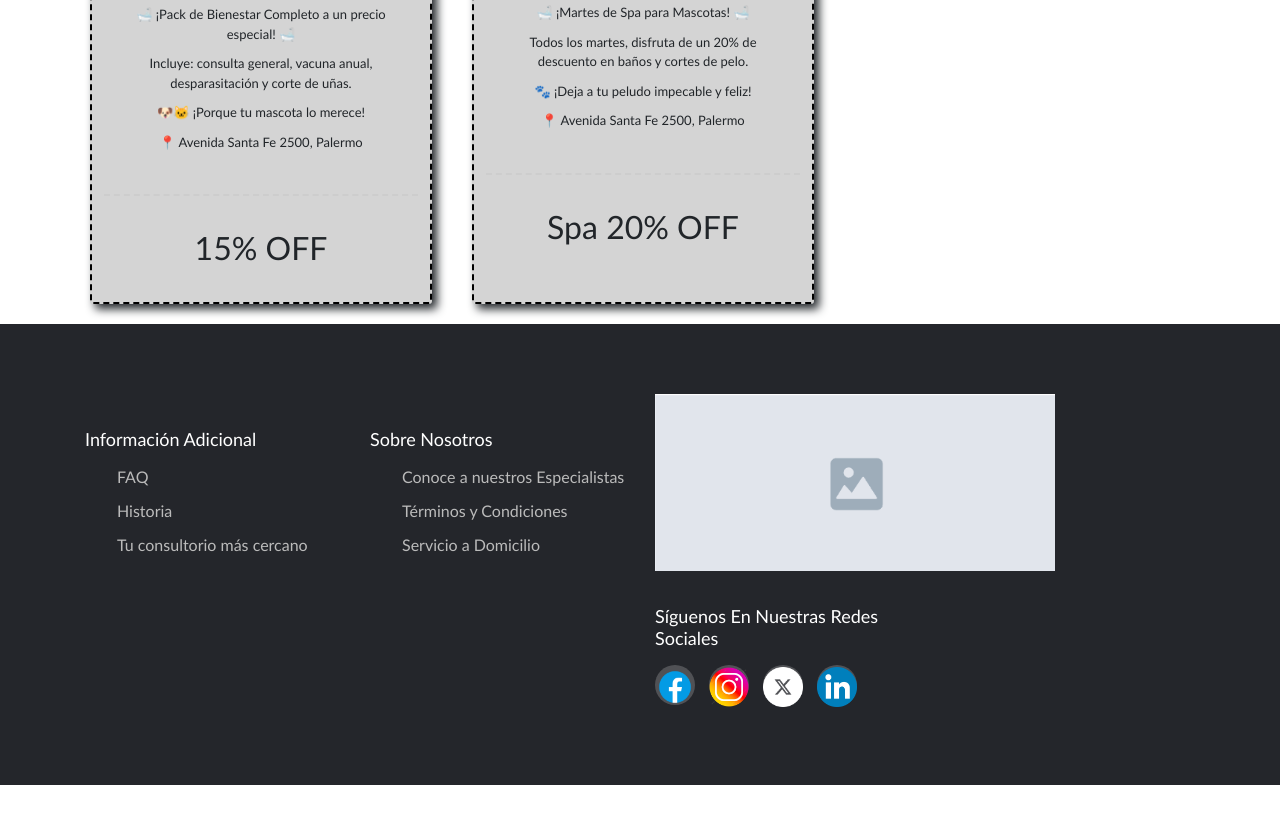
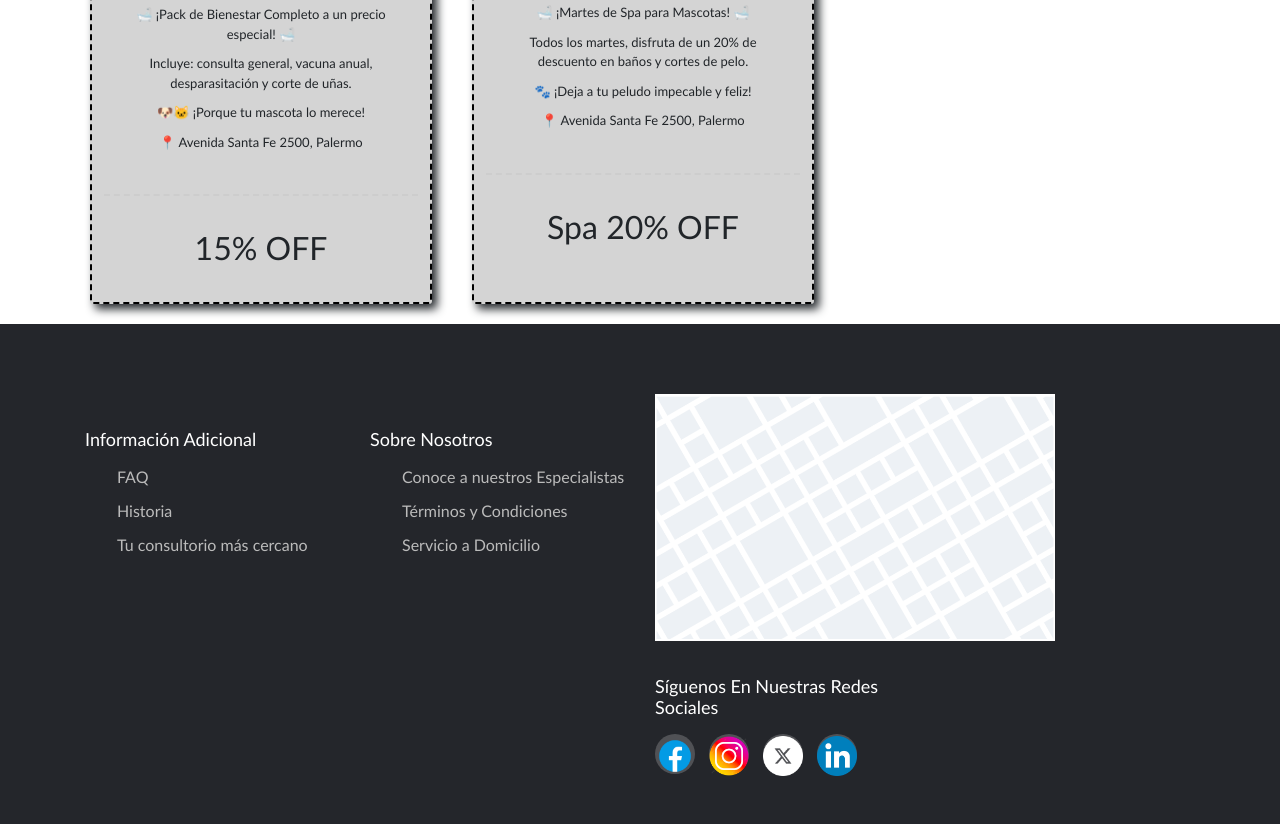
Before and after one commit to DevParra21/entrega-final-webdev-coder, a plain HTML site: page pages/coupons.html in a window 1280 px wide. Shown: the part 1745-2569 px from the top of the page. Before the commit the page ends 2530 px from the top, so only its background shows below. Drawn offline with nearby package versions, Linux system fonts and the light colour scheme.

Commit message:
cambio de imagen de mapa

```diff
--- a/pages/coupons.html
+++ b/pages/coupons.html
@@ -136,7 +136,7 @@
                  </ul>
                </div>
                <div class="footer-col">
-                   <img src="../resources/images/logo.png" alt="" width="400">
+                   <img src="../resources/images/logo_map.png" alt="" width="400">
                 <h4>Síguenos en nuestras redes sociales</h4>
                 <div class="social-links">
                   <a href="https://facebook.com"><img class="fab" src="../resources/images/facebook-new.png" alt="" width="40px"></a>
```
Also changed, not shown: pages/history.html (+1 -1 lines), pages/offices.html (+1 -1 lines), pages/team.html (+1 -1 lines).
